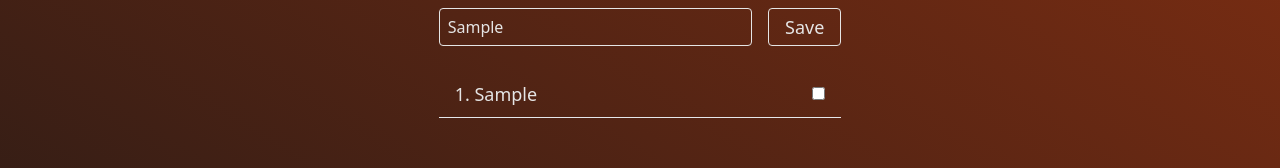
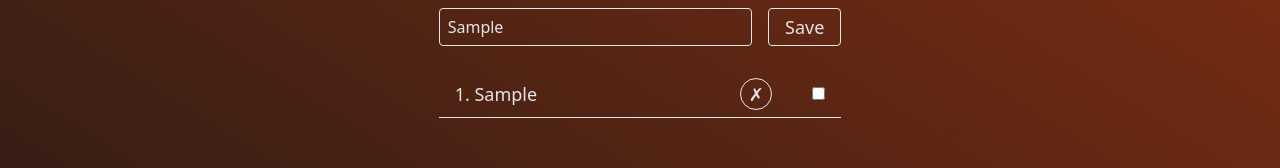
Before and after one commit to eplq/ToQueToDo, a Svelte app: page / in a window 1280 px wide. Both pictures are taken after typing "Sample" into the empty fields and a click on the button "Save". Shown: the part 120-288 px from the top of the page. Built offline with nearby package versions, Linux system fonts and the light colour scheme.

Commit message:
remove tasks

```diff
--- a/src/components/Task.svelte
+++ b/src/components/Task.svelte
@@ -1,11 +1,18 @@
 <script lang="ts">
+    import { tasks } from "../store/taskStore";
+
     export let task: string;
     export let done: boolean;
     export let index: number;
+
+    function remove() {
+        tasks.update(tasks => tasks.filter((item, arrayIndex) => arrayIndex !== index))
+    }
 </script>
 
-<div class="text-neutral-200 text- text-lg h-12 border-b mt-2 flex items-center justify-between px-4">
-    <span class:done>{index + 1}. {task}</span>
+<div class="text-neutral-200 text-lg h-12 border-b mt-2 flex items-center justify-between px-4">
+    <span class:done class="flex-grow">{index + 1}. {task}</span>
+    <button class="mr-10 border rounded-full h-8 aspect-square hover:bg-red-800 hover:border-red-800 active:opacity-50" on:click={remove}>&cross;</button>
     <input bind:checked={done} type="checkbox">
 </div>
 
```
